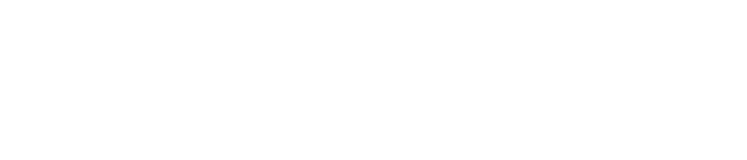
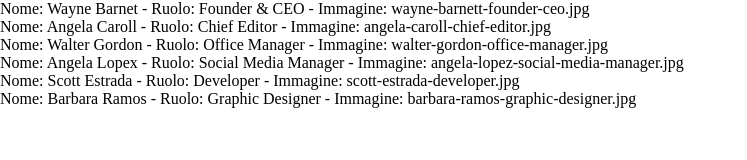
Before and after one commit to dunzolo/js-our-team, a plain HTML site: page index.html in a window 1280 px wide. Shown: the whole page, without its empty margins (0-747 px from the left). Drawn offline with Linux system fonts and the light colour scheme.

Commit message:
milestone 2 done: added string DOM

```diff
--- a/index.html
+++ b/index.html
@@ -8,6 +8,9 @@
         <title>Document</title>
     </head>
     <body>
+        <div id="container">
+
+        </div>
         <script src="./js/script.js"></script>
     </body>
 </html>
--- a/js/script.js
+++ b/js/script.js
@@ -32,9 +32,18 @@ let teams = [
     }
 ]
 
+// Stampare le stesse informazioni su DOM sottoforma di stringhe
+let container = document.getElementById('container');
+
 // Stampare su console, per ogni membro del team, le informazioni di nome, ruolo e la stringa della foto
 for(let i = 0; i < teams.length; i++){
     let member = teams[i];
 
     console.log(`Nome: ${member.name} - Ruolo: ${member.role} - Immagine: ${member.image}`);
+
+    let box = document.createElement('div');
+
+    box.innerText = `Nome: ${member.name} - Ruolo: ${member.role} - Immagine: ${member.image}`;
+
+    container.appendChild(box);
 }
```
